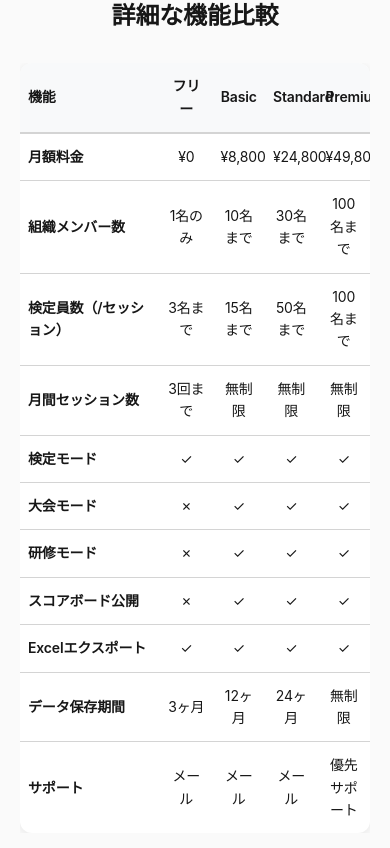
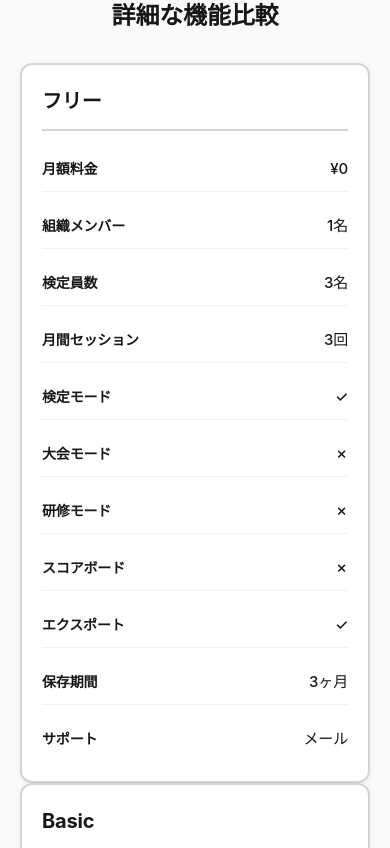
Before and after one commit to uddystyle/judge-app, a SvelteKit app: page /pricing in a window 390 px wide. Shown: the part 3076-3924 px from the top of the page. Built offline with nearby package versions, Linux system fonts and the light colour scheme; no server answers.

Commit message:
change UI for mobile

```diff
--- a/src/routes/pricing/+page.svelte
+++ b/src/routes/pricing/+page.svelte
@@ -208,7 +208,64 @@
 	<!-- 機能比較表 -->
 	<div class="comparison-section">
 		<h2 class="comparison-title">詳細な機能比較</h2>
-		<div class="comparison-table-container">
+
+		<!-- モバイル: カード表示 -->
+		<div class="comparison-cards mobile-only">
+			{#each plans as plan}
+				<div class="comparison-card">
+					<h3 class="card-plan-name">{plan.name}</h3>
+					<div class="card-features">
+						<div class="card-feature-row">
+							<span class="card-label">月額料金</span>
+							<span class="card-value">{plan.id === 'free' ? '¥0' : `¥${plan.monthlyPrice.toLocaleString()}`}</span>
+						</div>
+						<div class="card-feature-row">
+							<span class="card-label">組織メンバー</span>
+							<span class="card-value">{plan.id === 'free' ? '1名' : plan.id === 'basic' ? '10名' : plan.id === 'standard' ? '30名' : '100名'}</span>
+						</div>
+						<div class="card-feature-row">
+							<span class="card-label">検定員数</span>
+							<span class="card-value">{plan.id === 'free' ? '3名' : plan.id === 'basic' ? '15名' : plan.id === 'standard' ? '50名' : '100名'}</span>
+						</div>
+						<div class="card-feature-row">
+							<span class="card-label">月間セッション</span>
+							<span class="card-value">{plan.id === 'free' ? '3回' : '無制限'}</span>
+						</div>
+						<div class="card-feature-row">
+							<span class="card-label">検定モード</span>
+							<span class="card-value">✓</span>
+						</div>
+						<div class="card-feature-row">
+							<span class="card-label">大会モード</span>
+							<span class="card-value">{plan.id === 'free' ? '✗' : '✓'}</span>
+						</div>
+						<div class="card-feature-row">
+							<span class="card-label">研修モード</span>
+							<span class="card-value">{plan.id === 'free' ? '✗' : '✓'}</span>
+						</div>
+						<div class="card-feature-row">
+							<span class="card-label">スコアボード</span>
+							<span class="card-value">{plan.id === 'free' ? '✗' : '✓'}</span>
+						</div>
+						<div class="card-feature-row">
+							<span class="card-label">エクスポート</span>
+							<span class="card-value">✓</span>
+						</div>
+						<div class="card-feature-row">
+							<span class="card-label">保存期間</span>
+							<span class="card-value">{plan.id === 'free' ? '3ヶ月' : plan.id === 'basic' ? '12ヶ月' : plan.id === 'standard' ? '24ヶ月' : '無制限'}</span>
+						</div>
+						<div class="card-feature-row">
+							<span class="card-label">サポート</span>
+							<span class="card-value">{plan.id === 'premium' ? '優先' : 'メール'}</span>
+						</div>
+					</div>
+				</div>
+			{/each}
+		</div>
+
+		<!-- タブレット以上: テーブル表示 -->
+		<div class="comparison-table-container desktop-only">
 			<table class="comparison-table">
 				<thead>
 					<tr>
@@ -228,22 +285,22 @@
 						<td>¥49,800</td>
 					</tr>
 					<tr>
-						<td>組織メンバー数</td>
-						<td>1名のみ</td>
-						<td>10名まで</td>
-						<td>30名まで</td>
-						<td>100名まで</td>
+						<td>組織メンバー</td>
+						<td>1名</td>
+						<td>10名</td>
+						<td>30名</td>
+						<td>100名</td>
 					</tr>
 					<tr>
-						<td>検定員数（/セッション）</td>
-						<td>3名まで</td>
-						<td>15名まで</td>
-						<td>50名まで</td>
-						<td>100名まで</td>
+						<td>検定員数</td>
+						<td>3名</td>
+						<td>15名</td>
+						<td>50名</td>
+						<td>100名</td>
 					</tr>
 					<tr>
-						<td>月間セッション数</td>
-						<td>3回まで</td>
+						<td>月間セッション</td>
+						<td>3回</td>
 						<td>無制限</td>
 						<td>無制限</td>
 						<td>無制限</td>
@@ -270,21 +327,21 @@
 						<td>✓</td>
 					</tr>
 					<tr>
-						<td>スコアボード公開</td>
+						<td>スコアボード</td>
 						<td>✗</td>
 						<td>✓</td>
 						<td>✓</td>
 						<td>✓</td>
 					</tr>
 					<tr>
-						<td>Excelエクスポート</td>
+						<td>エクスポート</td>
 						<td>✓</td>
 						<td>✓</td>
 						<td>✓</td>
 						<td>✓</td>
 					</tr>
 					<tr>
-						<td>データ保存期間</td>
+						<td>保存期間</td>
 						<td>3ヶ月</td>
 						<td>12ヶ月</td>
 						<td>24ヶ月</td>
@@ -295,7 +352,7 @@
 						<td>メール</td>
 						<td>メール</td>
 						<td>メール</td>
-						<td>優先サポート</td>
+						<td>優先</td>
 					</tr>
 				</tbody>
 			</table>
@@ -583,6 +640,73 @@
 		font-weight: 600;
 	}
 
+	/* モバイル/デスクトップ切り替え（デフォルト: デスクトップ表示） */
+	.mobile-only {
+		display: none;
+	}
+
+	.desktop-only {
+		display: block;
+	}
+
+	/* モバイル: カードレイアウト */
+	.comparison-cards {
+		display: grid;
+		grid-template-columns: 1fr;
+		gap: 20px;
+		margin-top: 24px;
+	}
+
+	.comparison-card {
+		background: white;
+		border: 2px solid var(--separator-gray);
+		border-radius: 12px;
+		padding: 20px;
+		box-shadow: 0 2px 8px rgba(0, 0, 0, 0.06);
+	}
+
+	.card-plan-name {
+		font-size: 20px;
+		font-weight: 700;
+		color: var(--primary-text);
+		margin-bottom: 16px;
+		padding-bottom: 12px;
+		border-bottom: 2px solid var(--separator-gray);
+	}
+
+	.card-features {
+		display: flex;
+		flex-direction: column;
+		gap: 12px;
+	}
+
+	.card-feature-row {
+		display: flex;
+		justify-content: space-between;
+		align-items: center;
+		padding: 10px 0;
+		border-bottom: 1px solid #f0f0f0;
+	}
+
+	.card-feature-row:last-child {
+		border-bottom: none;
+	}
+
+	.card-label {
+		font-size: 14px;
+		font-weight: 600;
+		color: var(--primary-text);
+		flex: 1;
+	}
+
+	.card-value {
+		font-size: 15px;
+		color: var(--primary-text);
+		font-weight: 500;
+		text-align: right;
+		min-width: 80px;
+	}
+
 	.back-button-section {
 		margin-top: 60px;
 		text-align: center;
@@ -630,13 +754,24 @@
 			grid-template-columns: 1fr;
 		}
 
-		.comparison-table {
-			font-size: 14px;
+		/* モバイル: カード表示、テーブル非表示 */
+		.mobile-only {
+			display: block;
 		}
 
-		.comparison-table th,
-		.comparison-table td {
-			padding: 12px 8px;
+		.desktop-only {
+			display: none;
+		}
+	}
+
+	/* タブレット以上: テーブル表示、カード非表示 */
+	@media (min-width: 769px) {
+		.mobile-only {
+			display: none;
+		}
+
+		.desktop-only {
+			display: block;
 		}
 	}
 
```
